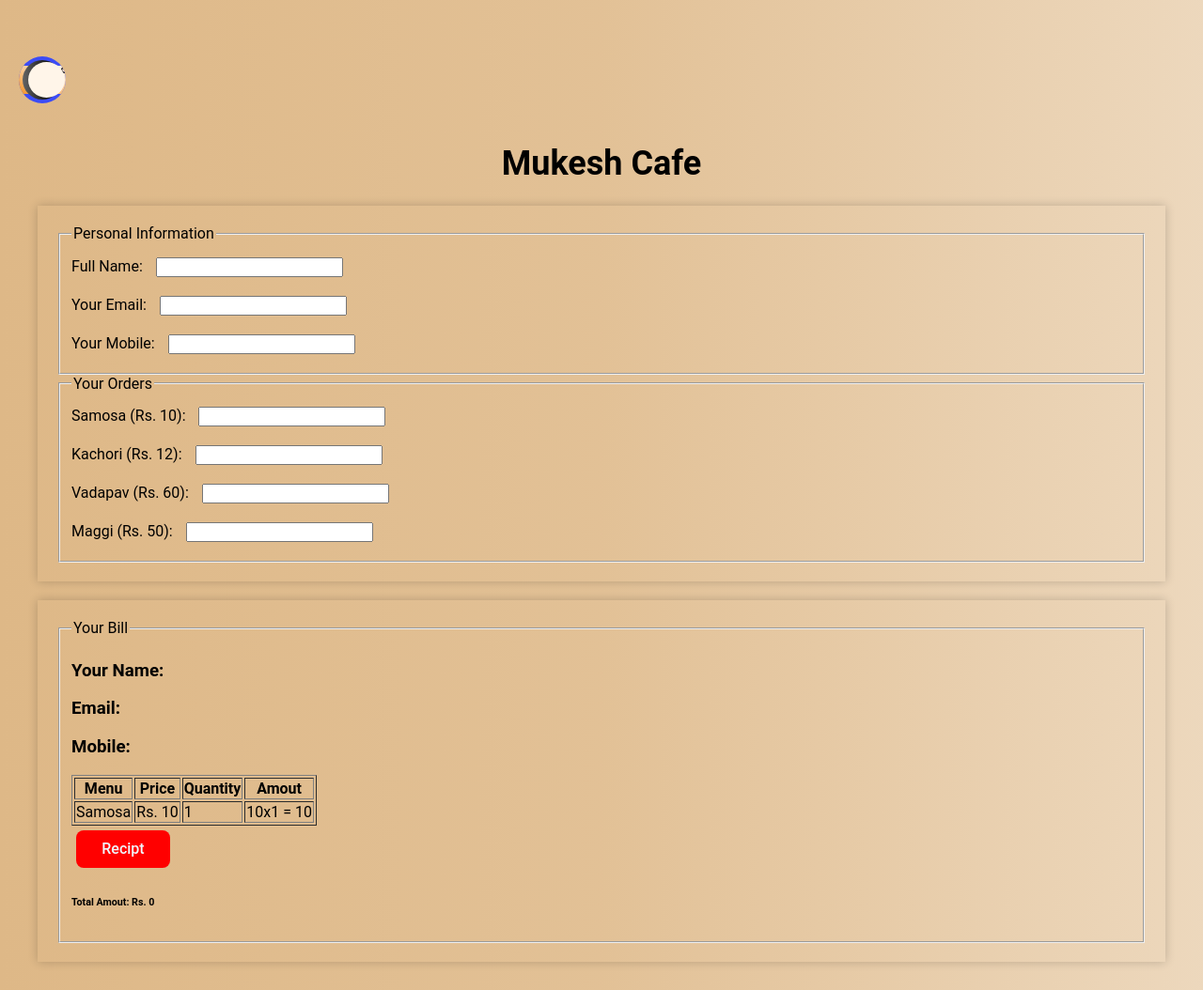
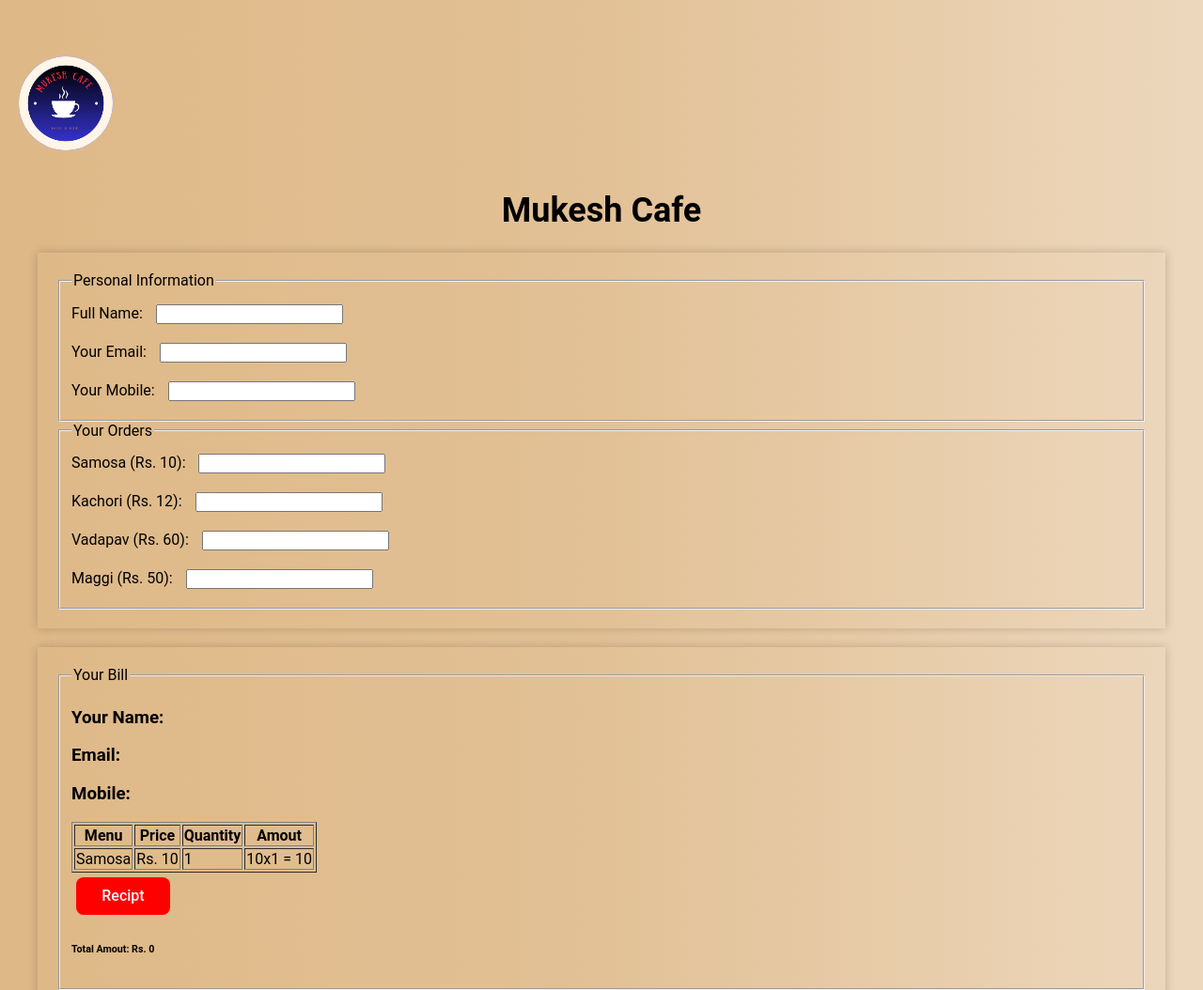
Before and after one commit to Mukeshcafe/Mukesh_project, a plain HTML site: page index.html in a window 1280 px wide. Shown: the top 1054 px of the page at 94% size. Drawn offline with Linux system fonts and the light colour scheme.

Commit message:
Update MKstyle.css

```diff
--- a/MKstyle.css
+++ b/MKstyle.css
@@ -17,72 +17,28 @@ body {
 .logo_html {
     display: flex;
     position: relative;
-    width: 50px;
-    height: 50px;
+    width: 100px;
+    height: 100px;
     align-items: center;
     background: rgb(60, 76, 246);
     border-radius: 50%;
+    padding-top: 0.30%;
     overflow: hidden;
 }
+.Contant_SJ{
+    position: cover;
+    align-items:center ;
 
-.logo_html::before {
-    content: counter(name);
-    position: absolute;
-    inset: -10px 10px;
-    background: linear-gradient(115deg, #fff, #ff8f07ed);
-    transition: 0.5s;
-    animation: animat 4s linear infinite;
+
+
+}
+.Contant_SJ img{
+    width: 100%;
+    height: 100%;
+
+
 }
 
-.logo_html:hover::before {
-    inset: -10px 0px;
-}
-
-@keyframes animat {
-    0% {
-        transform: rotate(0deg);
-    }
-    100% {
-        transform: rotate(360deg);
-    }
-}
-
-.logo_html::after {
-    content: '';
-    position: absolute;
-    inset: 4px;
-    background: linear-gradient(to left, #040404, #242424, #656565);
-    border-radius: 50%;
-    z-index: 0;
-}
-
-.Contant_SJ {
-    position: absolute;
-    align-items: center;
-    font-size: 27px;
-    inset: 6px;
-    background: 18px solid #3345e8;
-    z-index: 8;
-    border-radius: 50%;
-    overflow: hidden;
-    right: 2%;
-    /* top: 2%; */
-    left: 20%;
-    color: #f58e34;
-}
-
-.Contant_SJ span {
-    position: absolute;
-    padding-left: 2%;
-    width: 100%;
-    height: 100%;
-    font-size: 28px;
-    object-fit: cover;
-    transition: 0.5s;
-    pointer-events: none;
-    margin: 7px;
-    color: #fff;
-}
 
 
 /* END MK Code end logo animation */
```
